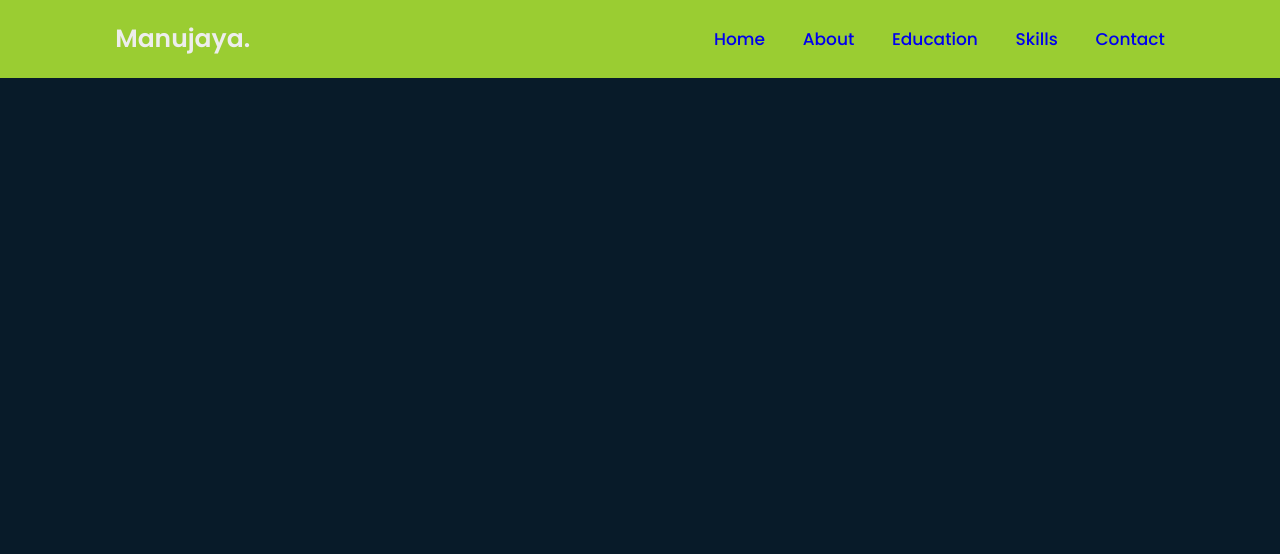
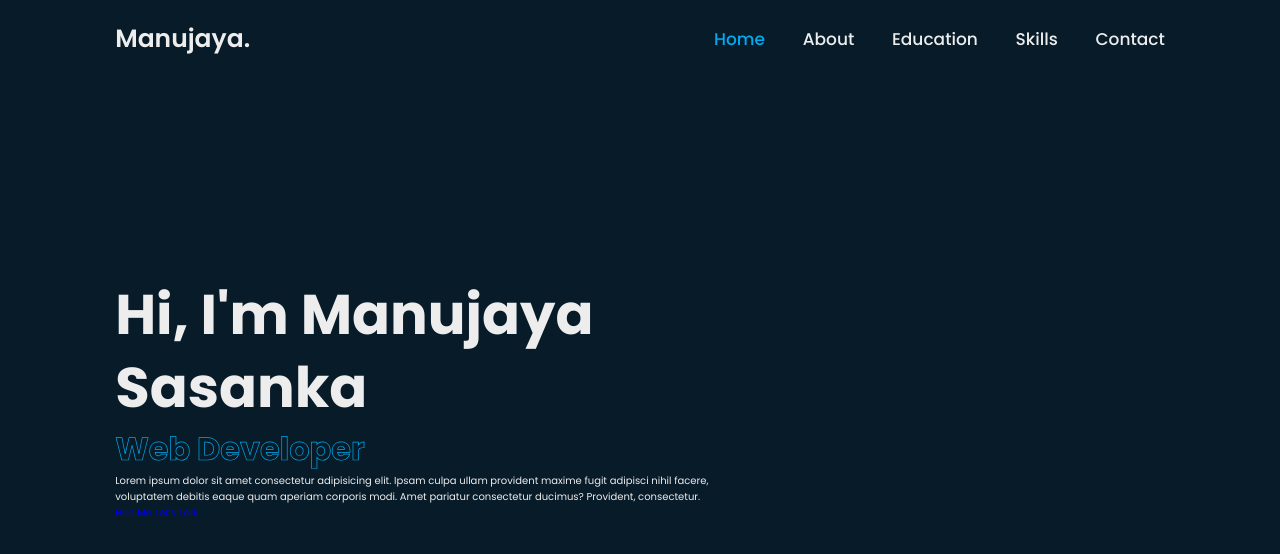
Before and after one commit to msasankaweerarathna/Personal-Portfolio, a plain HTML site: page Index.html in a window 1280 px wide. Drawn offline with nearby package versions, Linux system fonts and the light colour scheme.

Commit message:
Frontend updated

```diff
--- a/Index.html
+++ b/Index.html
@@ -8,6 +8,9 @@
 
     <link rel="stylesheet" href="Style.css">
 
+    <!-- box icons -->
+    <link href='https://unpkg.com/boxicons@2.1.4/css/boxicons.min.css' rel='stylesheet'>
+
 </head>
 
 <body>
@@ -16,17 +19,31 @@
 
     <header class="header">
         <a href="#" class="logo">Manujaya.</a>
+        <div class="bx bx-menu" id="menu-icon"></div>
 
         <nav class="navbar">
-            <a href="#home">Home</a>
+            <a href="#home" class="active">Home</a>
             <a href="#about">About</a>
             <a href="#education">Education</a>
             <a href="#skills">Skills</a>
             <a href="#contact">Contact</a>
-
         </nav>
     </header>
 
+    <!-- home section design -->
+    <section class="home" id="home">
+        <div class="home-content">
+            <h1>Hi, I'm <span>Manujaya Sasanka</span></h1>
+            <div class="text animate">
+                <h3>Web Developer</h3>
+            </div>
+            <p>Lorem ipsum dolor sit amet consectetur adipisicing elit. Ipsam culpa ullam provident maxime fugit adipisci nihil facere, voluptatem debitis eaque quam aperiam corporis modi. Amet pariatur consectetur ducimus? Provident, consectetur.</p>
+            <div class="btn box">
+                <a href="#" class="btn">Hire Me</a>
+                <a href="#" class="btn">Let's Talk</a>
+            </div>
+        </div>
+    </section>
     <script src="Script.js"></script>
 
 </body>
--- a/Style.css
+++ b/Style.css
@@ -33,7 +33,7 @@ body{
     left: 0;
     width: 100%;
     padding: 2rem 9%;
-    background: yellowgreen;
+    background: transparent;
     display: flex;
     justify-content: space-between;
     align-items: center;
@@ -47,7 +47,7 @@ body{
 
 .navbar a {
     font-size: 1.7rem;
-    color: var('--text-color');
+    color: var(--text-color);
     font-weight: 500;
     margin-left: 3.5rem;
     transition: .3s;
@@ -61,6 +61,47 @@ body{
     transition: 3s;
 } */
 
-.navbar a:hover {
+.navbar a:hover,
+.navbar a.active {
     color: var(--main-color);
 }
+
+#menu-icon {
+    font-size: 3.6rem;
+    color: var(--text-color);
+    cursor: pointer;
+    display: none;
+}
+
+section {
+    min-height: 100vh;
+    padding: 10rem 9% 2rem;
+}
+
+.home {
+    display: flex;
+    align-items: center;
+    padding: 0 9%;
+}
+
+.home-content {
+    max-width: 60rem;
+}
+
+.home-content h1 {
+    font-size: 5.6rem;
+    font-weight: 700;
+    line-height: 1.3;
+}
+
+.home-content .text-animate {
+    position: relative;
+    width: 32.8rem;
+}
+
+.home-content .text.animate h3 {
+    font-size: 3.2rem;
+    font-weight: 700;
+    color: transparent;
+    -webkit-text-stroke: .7px var(--main-color);
+}
```
